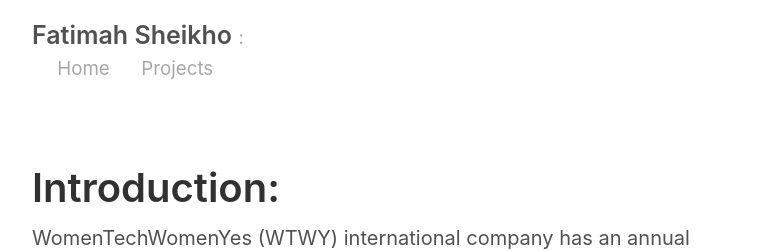
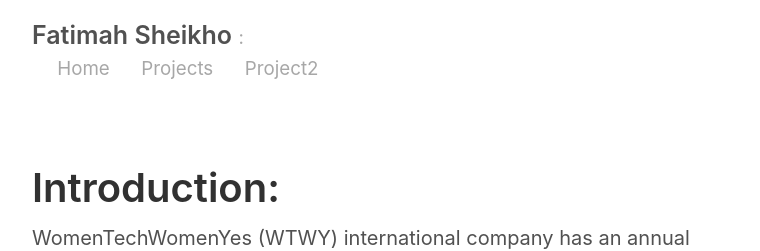
Before and after one commit to fatimahSheikho/fatimahSheikho.github.io, a Jekyll site: the page built from index.md, in a window 1280 px wide and 900 px high. Shown: the top 251 px of the window, without its empty margins (258-1018 px from the left). Built offline with Jekyll 4.4.1, drawn with Linux system fonts in a browser that asks for light colours.

Commit message:
Update _config.yml

```diff
--- a/_config.yml
+++ b/_config.yml
@@ -35,5 +35,6 @@ gems:
 pages_list:
   Home: '/about'
   Projects: '/Projects'
+  Project2: '/project2'
 
 theme: jekyll-theme-slate
```
